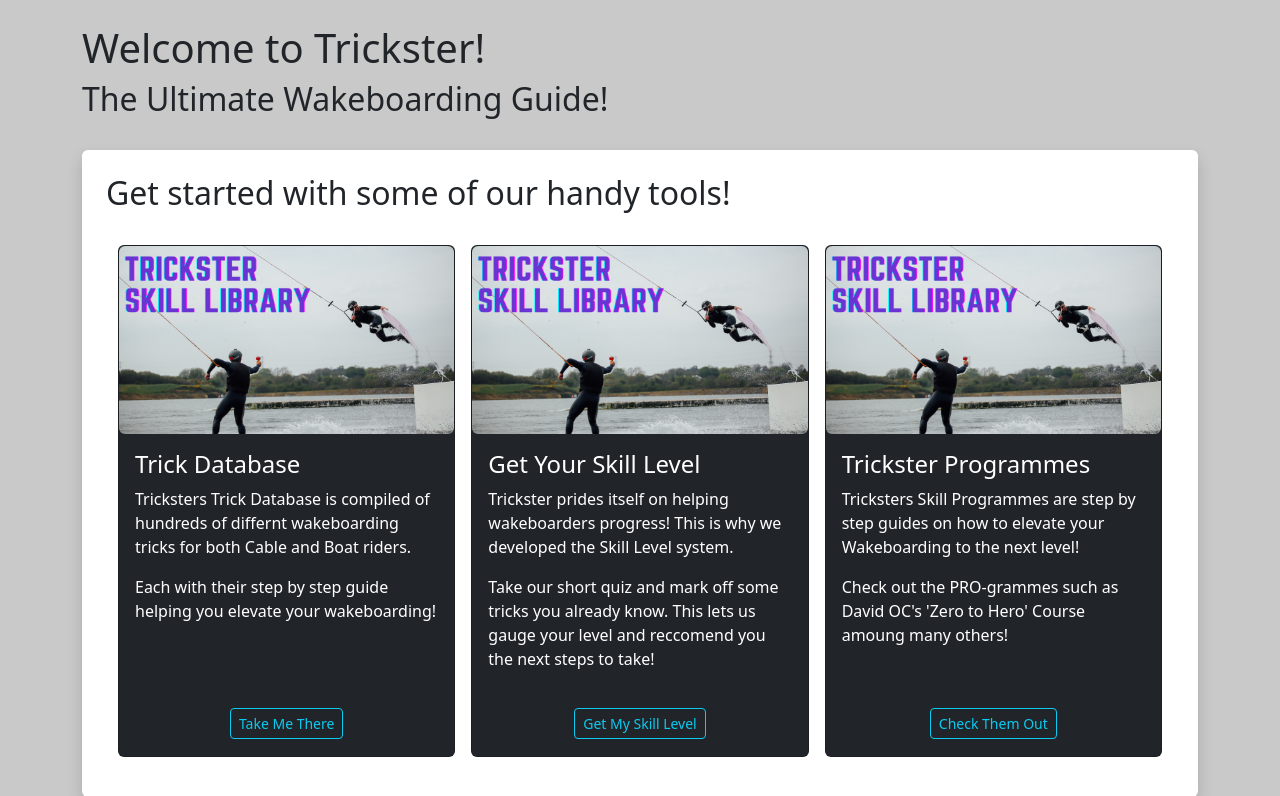
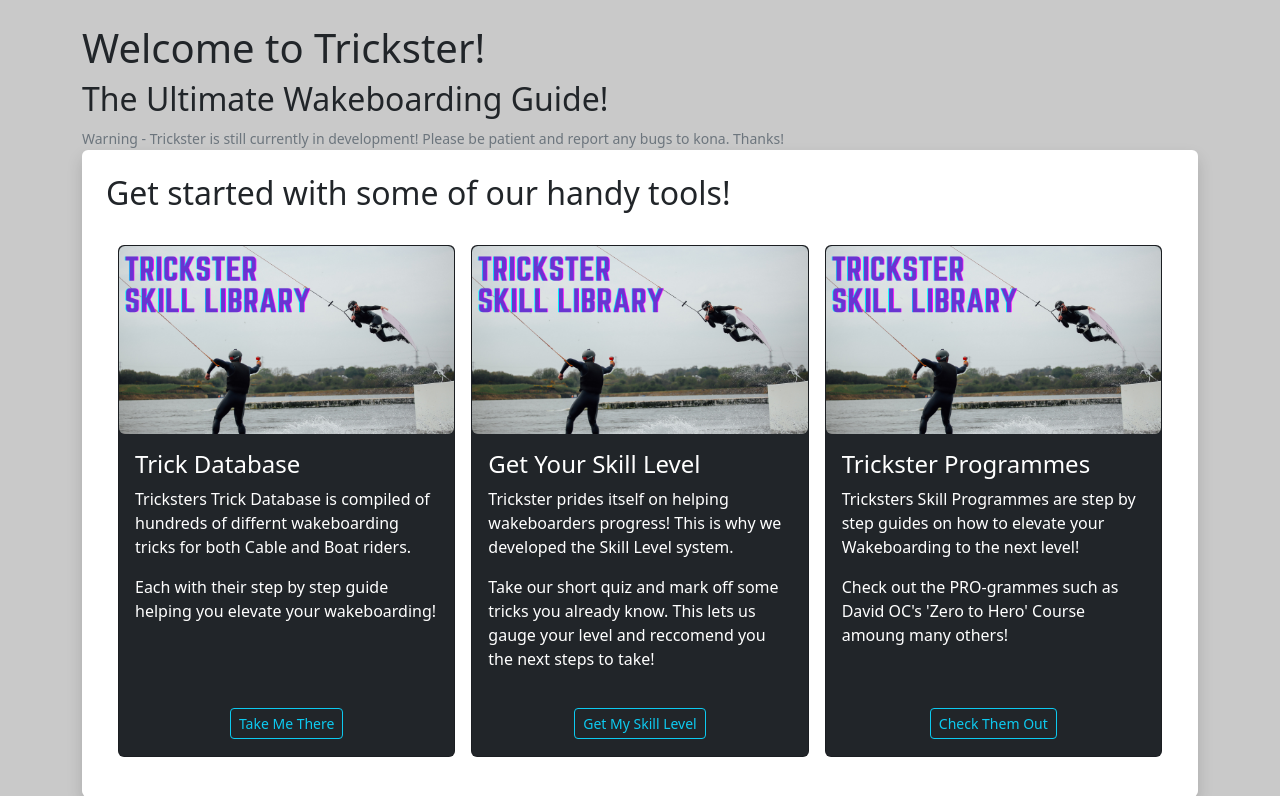
Before and after one commit to KonaHay/Trickster, a Django app: page / in a window 1280 px wide. Shown: the part 56-852 px from the top of the page. Run offline with Django 4.2, Linux system fonts and the light colour scheme; data comes from the database, SQL or seed files in the repository; some libraries are stand-ins or nearby versions.

Commit message:
Updated Home Page

```diff
--- a/TricksterMain/templates/main/home.html
+++ b/TricksterMain/templates/main/home.html
@@ -4,6 +4,7 @@
   {% load static %}
   <h1> Welcome to Trickster! </h1>
   <h2> The Ultimate Wakeboarding Guide!</h2>
+  <small class="text-muted">Warning - Trickster is still currently in development! Please be patient and report any bugs to kona. Thanks!</small>
   </br>
 
   <div class="shadow  p-4 mb-5 bg-body rounded">
```
